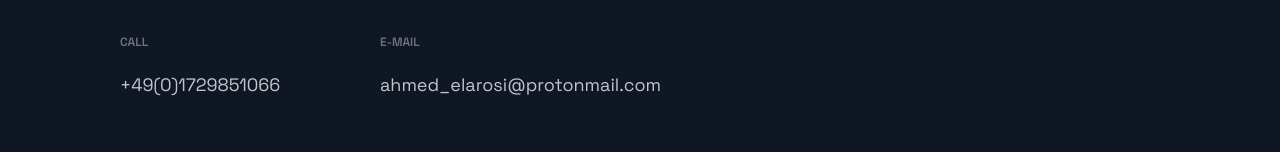
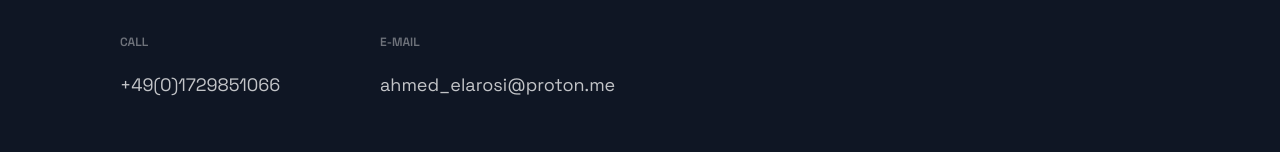
Before and after one commit to Ahmed-Elarosi/Portfolio_Website, a Next.js app: page / in a window 1280 px wide. Shown: the part 4655-4807 px from the top of the page. Built offline with nearby package versions, Linux system fonts and the light colour scheme.

Commit message:
email update

```diff
--- a/src/components/Footer/Footer.js
+++ b/src/components/Footer/Footer.js
@@ -24,8 +24,8 @@ const Footer = () => {
         </LinkColumn>
         <LinkColumn>
           <LinkTitle>E-mail</LinkTitle>
-          <LinkItem href="mailto:ahmed_elarosi@protonmail.com" target="_blank">
-            ahmed_elarosi@protonmail.com
+          <LinkItem href="mailto:ahmed_elarosi@proton.me" target="_blank">
+            ahmed_elarosi@proton.me
           </LinkItem>
         </LinkColumn>
       </LinkList>
```
